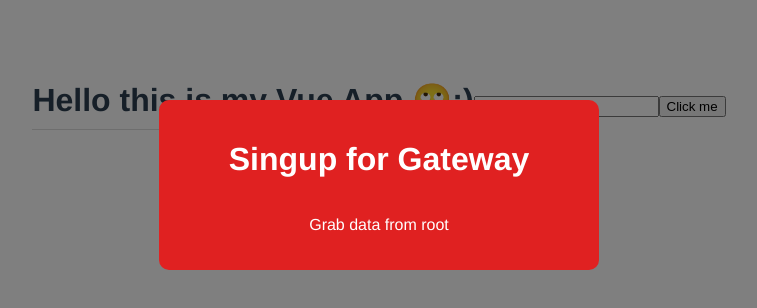
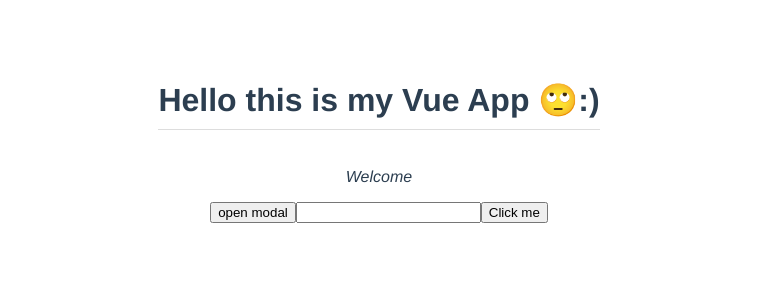
Before and after one commit to newit-baolh/LearnVueJS, a Vue app: page / in a window 1280 px wide. Shown: the top 308 px of the page, without its empty margins (261-1018 px from the left). Built offline with nearby package versions, Linux system fonts and the light colour scheme.

Commit message:
emitting custom event

```diff
--- a/src/App.vue
+++ b/src/App.vue
@@ -1,6 +1,10 @@
 <template>
   <h1>{{ title }}</h1>
-  <Modal :header="header" :text="text" theme="sale"/>
+  <p>Welcome</p>
+  <div v-if="showModal">
+    <Modal :header="header" :text="text" theme="sale" @close="toggleModal"/>
+  </div>
+  <button @click="toggleModal">open modal</button>
   <input type="text" ref="name">
   <button @click="handleClick">Click me</button>
 </template>
@@ -15,7 +19,8 @@
     return {
       title: 'Hello this is my Vue App 🙄:)',
       header: "Singup for Gateway",
-      text: "Grab data from root"
+      text: "Grab data from root",
+      showModal: false,
     }
   },
   methods: {
@@ -23,6 +28,9 @@
       console.log(this.$refs.name);
       this.$refs.name.classList.add('active');
       this.$refs.name.focus();
+    },
+    toggleModal (){
+      this.showModal = !this.showModal
     }
   }
 }
--- a/src/components/Modal.vue
+++ b/src/components/Modal.vue
@@ -1,5 +1,5 @@
 <template>
-    <div class="backdrop">
+    <div class="backdrop" @click="closeModal">
         <div class="modal" :class="{ sale: theme === 'sale'}">
             <h1>{{header}}</h1>
             <p>{{text}}</p>
@@ -9,7 +9,12 @@
 
 <script>
 export default {
-    props: ['header','text', 'theme']
+    props: ['header','text', 'theme'],
+    methods: {
+        closeModal (){
+            this.$emit('close')
+        }
+    }
 }
 </script>
 
```
